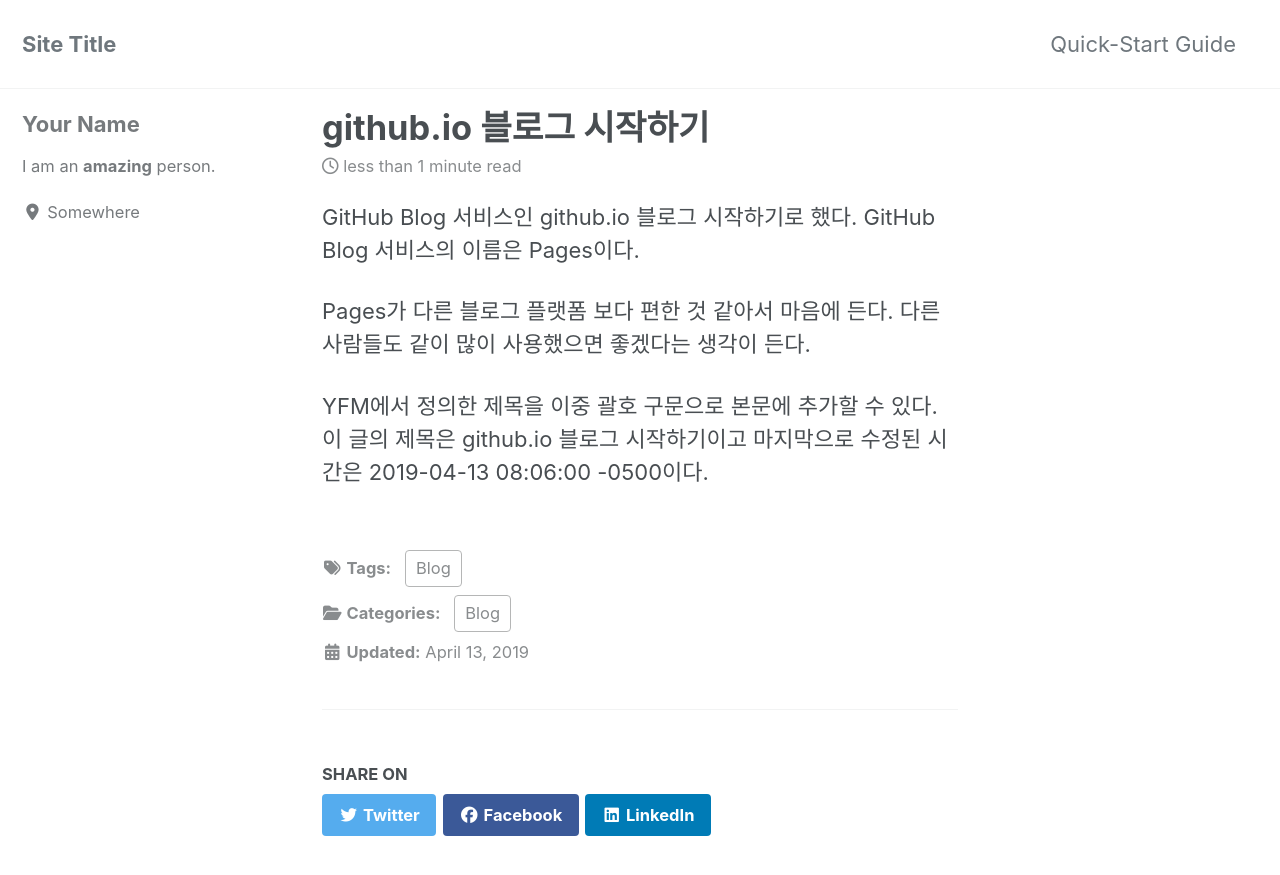
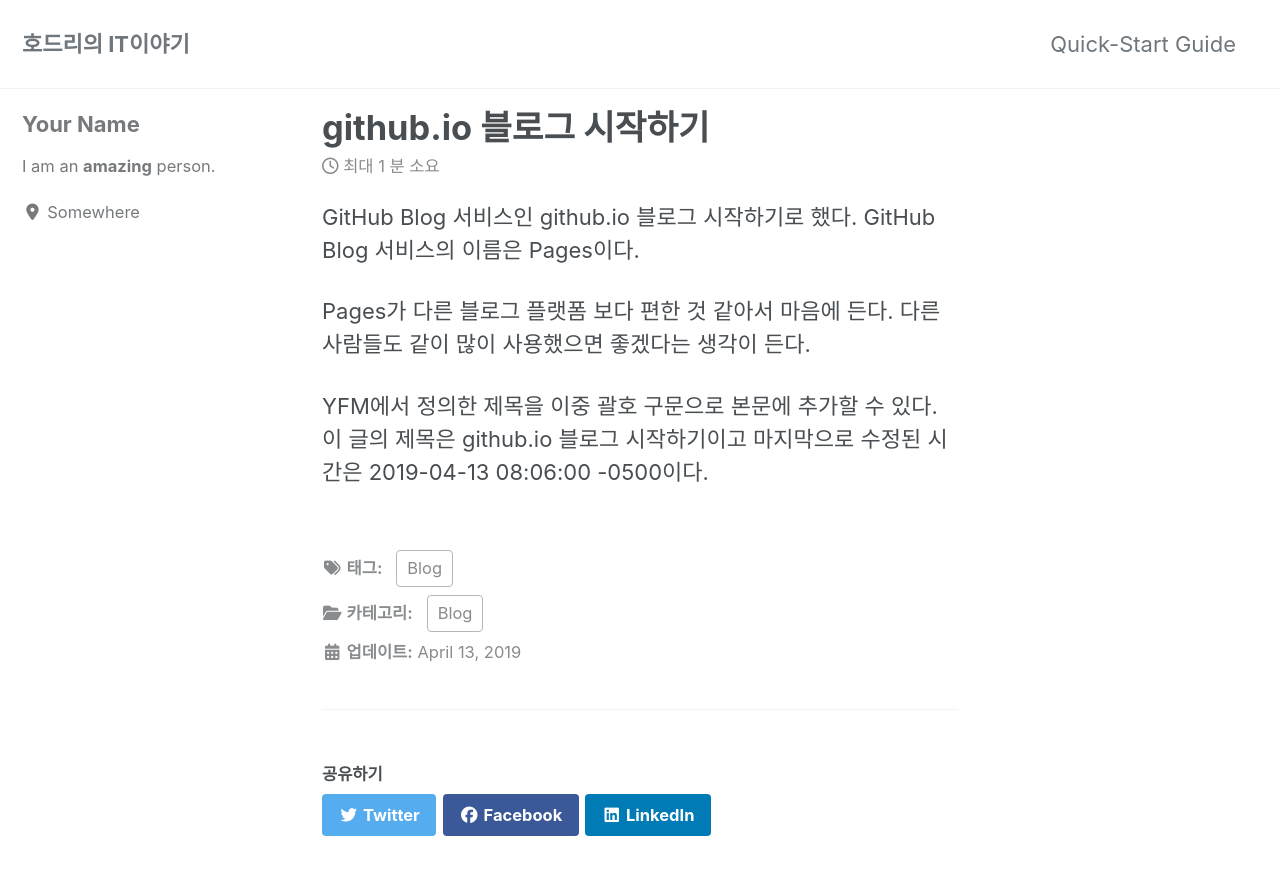
Before and after one commit to moon1z10/moon1z10.github.io, a Jekyll site: the page built from _posts/2020-03-03-first-post.md, in a window 1280 px wide and 900 px high. Shown: the top 875 px of the window. Built offline with Jekyll 4.4.1, drawn with Linux system fonts in a browser that asks for light colours; cached includes are drawn as plain includes; nearby versions of some CDN libraries; some of the changed text lies outside the part shown.

Commit message:
Modify config

```diff
--- a/_config.yml
+++ b/_config.yml
@@ -15,14 +15,14 @@
 minimal_mistakes_skin    : "default" # "air", "aqua", "contrast", "dark", "dirt", "neon", "mint", "plum", "sunrise"
 
 # Site Settings
-locale                   : "en-US"
-title                    : "Site Title"
+locale                   : "ko-KR" #"en-US"
+title                    : "호드리의 IT이야기"
 title_separator          : "-"
 subtitle                 : # site tagline that appears below site title in masthead
-name                     : "Your Name"
-description              : "An amazing website."
-url                      : # the base hostname & protocol for your site e.g. "https://mmistakes.github.io"
-baseurl                  : # the subpath of your site, e.g. "/blog"
+name                     : "호드리"
+description              : "나에게 필요한 IT정보들이여 여기 모여라."
+url                      : "https://moon1z10.github.io" # the base hostname & protocol for your site e.g. "https://mmistakes.github.io"
+baseurl                  : /blog # the subpath of your site, e.g. "/blog"
 repository               : # GitHub username/repo-name e.g. "mmistakes/minimal-mistakes"
 teaser                   : # path of fallback teaser image, e.g. "/assets/images/500x300.png"
 logo                     : # path of logo image to display in the masthead, e.g. "/assets/images/88x88.png"
```
